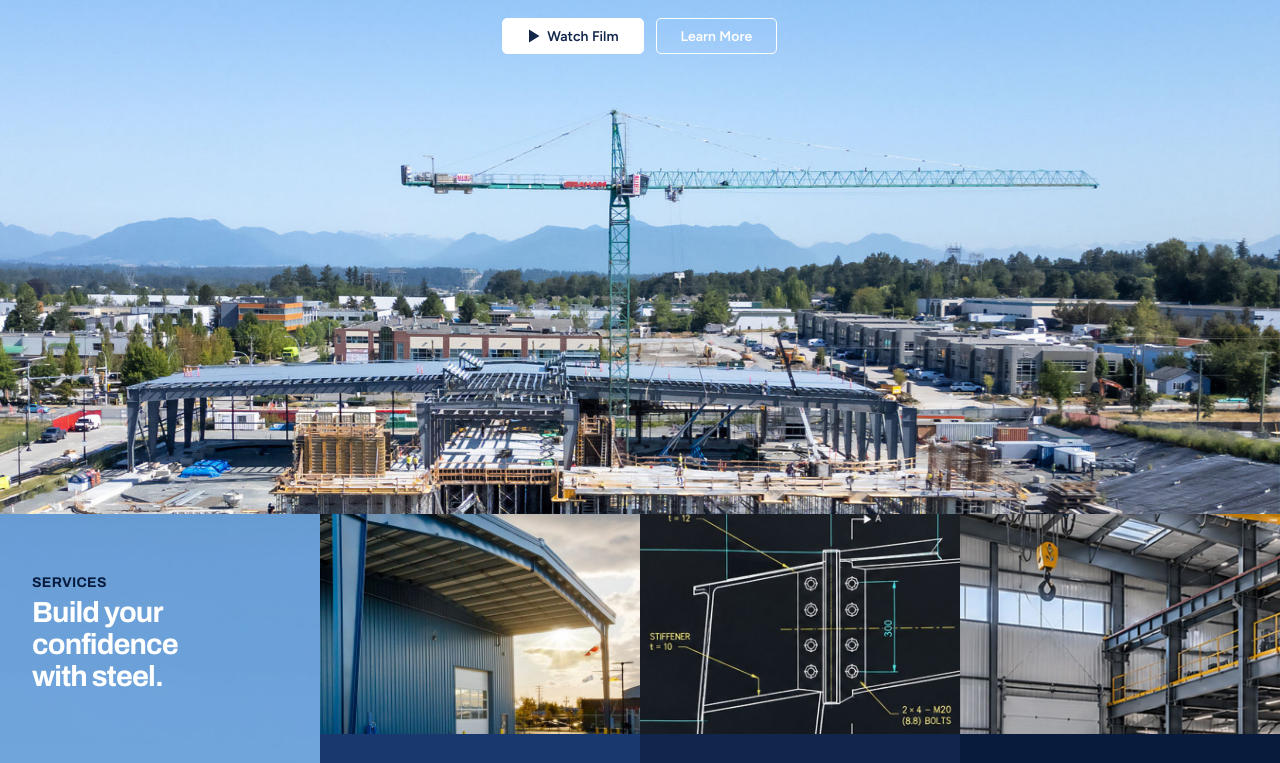
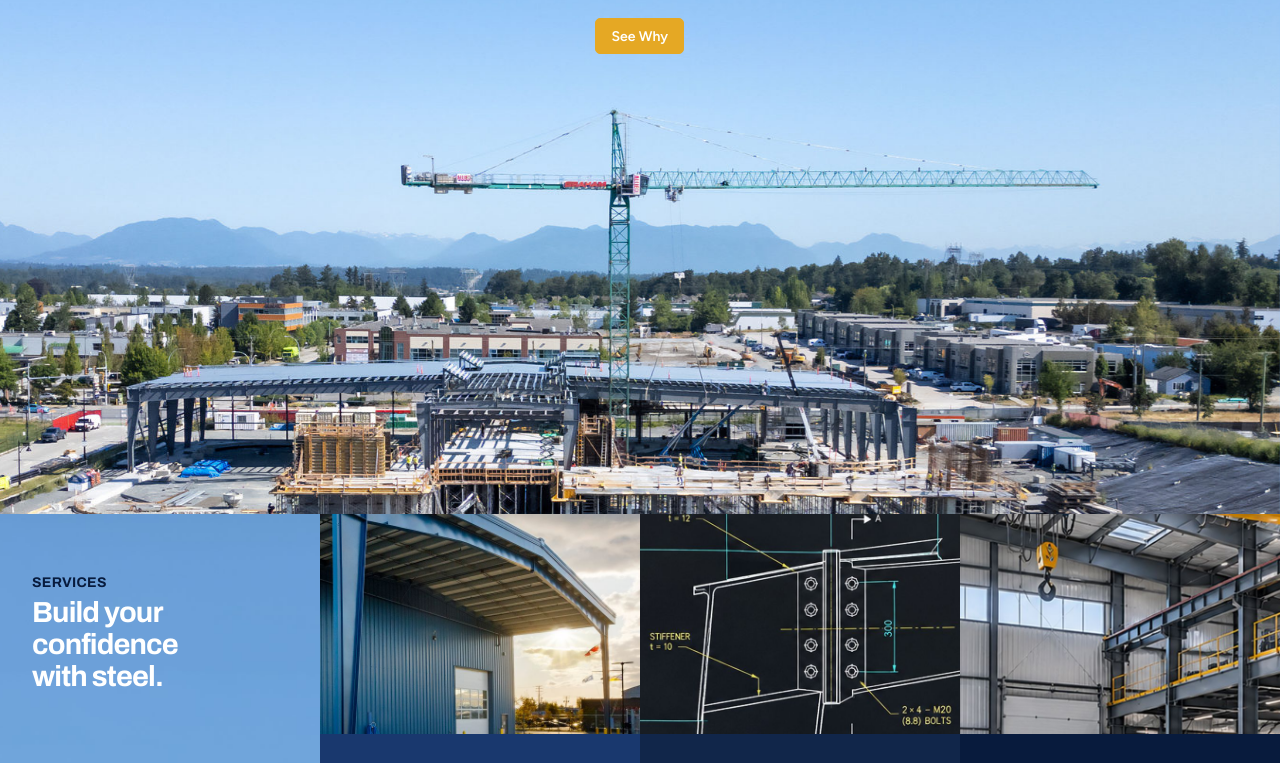
Before and after one commit to ryan-dot-business/ferro, a plain HTML site: page index.html in a window 1280 px wide. Shown: the part 242-1005 px from the top of the page. Drawn offline with Linux system fonts and the light colour scheme.

Commit message:
Hero: single gold See Why button to Why Ferro; Watch Film removed (96:1793)
Co-Authored-By: Claude Opus 5.5 <noreply@anthropic.com>
Claude-Session: https://claude.ai/code/session_01VpwYWCBF8DWNYeFpbmxtmr

```diff
--- a/index.html
+++ b/index.html
@@ -291,6 +291,8 @@ main{display:flex;flex-direction:column;gap:var(--band-gap);padding-left:max(var
   transition:background .3s var(--ease),color .3s var(--ease),transform .3s var(--ease)}
 .btn-solid{background:#fff;color:var(--navy-800)}
 .btn-solid:hover{background:rgba(255,255,255,.88)}
+.btn-gold{background:#e5a824;border-color:#e5a824;color:#fff;padding:0 15px}
+.btn-gold:hover{background:#d0951a;border-color:#d0951a}
 .btn-ghost{color:#fff}
 .btn-ghost:hover{background:rgba(255,255,255,.14)}
 .btn-sm{height:30px}
@@ -1154,8 +1156,7 @@ main > .standards + .sectors{padding-top:90px}
         <p class="sub" data-in style="--d:460">We’re always redefining what’s possible.</p>
       </div>
       <div class="ctas" data-in style="--d:560">
-        <a class="btn btn-solid" href="#film"><svg width="14" height="16" viewBox="0 0 14 16" aria-hidden="true"><path d="M2 1.5 12.5 8 2 14.5Z" fill="currentColor"/></svg>Watch Film</a>
-        <a class="btn btn-ghost" data-page="why-ferro" href="/why-ferro/">Learn More</a>
+        <a class="btn btn-gold" data-page="why-ferro" href="/why-ferro/">See Why</a>
       </div>
     </div>
   </section>
```
Also changed, not shown: build/preview.html (+3 -2 lines), careers/index.html (+2 -0 lines), company/index.html (+2 -0 lines), contact/index.html (+2 -0 lines), insights/index.html (+2 -0 lines), projects/index.html (+2 -0 lines), sectors/aviation-transport/index.html (+2 -0 lines), sectors/civic-buildings-facilities/index.html (+2 -0 lines), sectors/commercial/index.html (+2 -0 lines), sectors/defence/index.html (+2 -0 lines), sectors/energy-utilities/index.html (+2 -0 lines), sectors/industrial/index.html (+2 -0 lines), sectors/public-spaces-recreation/index.html (+2 -0 lines), sectors/waste-water/index.html (+2 -0 lines), 5 more files.
